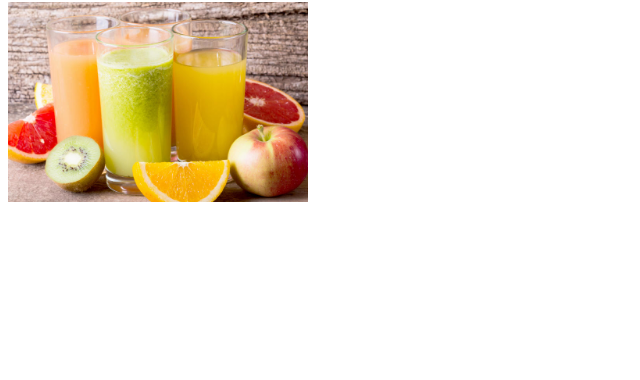
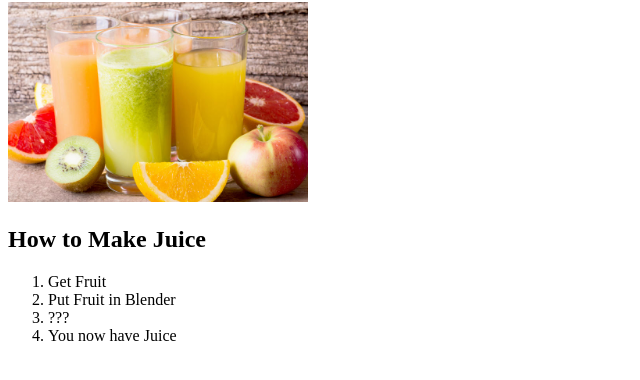
Before and after one commit to jpblicer/odin_recipes, a plain HTML site: page recipes/juice.html in a window 1280 px wide. Shown: the part 78-458 px from the top of the page, without its empty margins (0-640 px from the left). Drawn offline with Linux system fonts and the light colour scheme.

Commit message:
Added instruction for juice recipe

```diff
--- a/recipes/juice.html
+++ b/recipes/juice.html
@@ -9,5 +9,12 @@
 <body>
     <h1>Juice</h1>
     <img src="juicepicture.jpg" alt="Glass of Juice" width="300px">
+    <h2>How to Make Juice</h2>
+    <ol>
+    <li>Get Fruit</li>
+    <li>Put Fruit in Blender</li>
+    <li>???</li>
+    <li>You now have Juice</li>
+    </ol>
 </body>
 </html>
```
